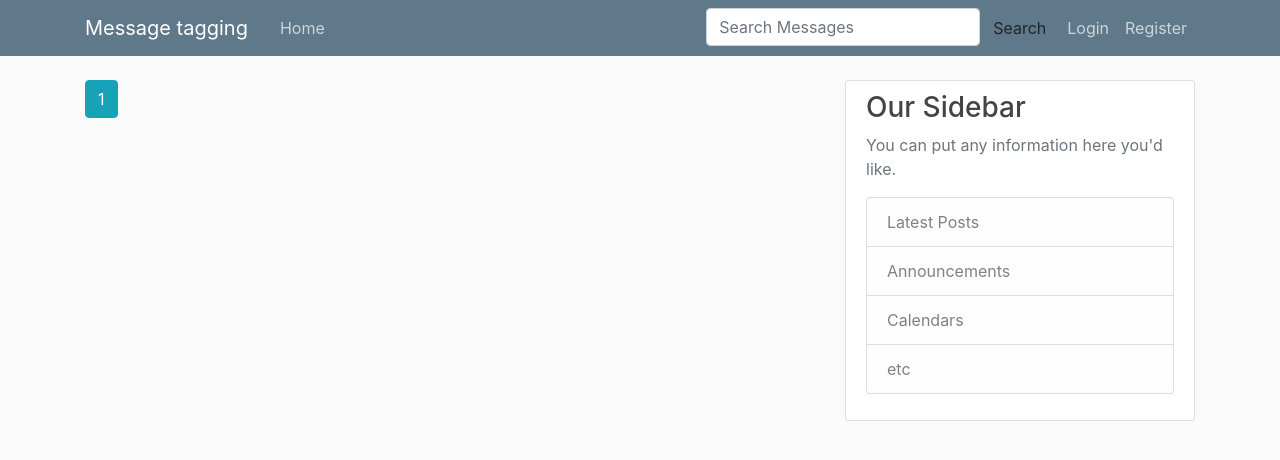
After one commit to sree-pratheep/message_tagging_api, a Django app: page / in a window 1280 px wide. The commit adds this page. Shown: the top 460 px of the page. Run offline with Django 3.2, Linux system fonts and the light colour scheme; data that the repository does not hold is empty; some libraries are stand-ins or nearby versions.

Commit message:
TelegramMedia, Search feature added

```diff
--- a/api/admin.py
+++ b/api/admin.py
@@ -1,4 +1,5 @@
 from django.contrib import admin
-from .models import TelegramMessage
+from .models import TelegramMessage, TelegramMedia
 
 admin.site.register(TelegramMessage)
+admin.site.register(TelegramMedia)
--- a/api/templates/api/base.html
+++ b/api/templates/api/base.html
@@ -26,9 +26,14 @@
             </div>
             <!-- Navbar Right Side -->
             <div class="navbar-nav">
+                <form class="d-flex" method='POST' action="{% url 'search-messages' %}">
+                    {% csrf_token %}
+                    <input class="form-control me-2" name="searched" type="search" placeholder="Search Messages" aria-label="Search">
+                    <button class="btn btn-outline" type="submit">Search</button>
+                </form>
               {% if user.is_authenticated %}
-              <a class="nav-item nav-link" href="{% url 'message-create' %}">Create Message</a>
-              <a class="nav-item nav-link" href="{% url 'profile' %}">Profile</a>
+              <!-- <a class="nav-item nav-link" href="{% url 'message-create' %}">Create Message</a> -->
+              <!-- <a class="nav-item nav-link" href="{% url 'profile' %}">Profile</a> -->
               <a class="nav-item nav-link" href="{% url 'logout' %}">Logout</a>
               {% else %}
               <a class="nav-item nav-link" href="{% url 'login' %}">Login</a>
--- a/api/templates/api/home.html
+++ b/api/templates/api/home.html
@@ -1,19 +1,19 @@
 {% extends "api/base.html" %}
 {% block content %}
-    {% for  message in telegram_messages %}
-       <div class="card mb-3">
-           <div class="card-header">{% firstof message.text|truncatechars:25 "Message" %}
-               <small class="text-muted float-right">{{ message.date }}</small>
-           </div>
-           <div class="card-body">
-
-               <pre class="card-text">
-                   {{ message.text }}
-               </pre>
-               {% if message.has_media and message.media_path %}
-               <img class="card-img-top" src="http://127.0.0.1:8080/{{ message.media_path }}">
-               {% endif %}
-           </div>
-       </div>
+    {% include "api/message_list.html" %}
+    {% if page_obj.has_previous %}
+        <a class="btn btn-outline-info mb-4" href="?page=1">First</a>
+        <a class="btn btn-outline-info mb-4" href="?page={{ page_obj.previous_page_number }}">Previous</a>
+    {% endif %}
+    {% for num in page_obj.paginator.page_range %}
+        {% if page_obj.number == num %}
+            <a class="btn btn-info mb-4" href="?page={{ num }}">{{ num }}</a>
+        {% elif num > page_obj.number|add:'-3' and num < page_obj.number|add:3 %}
+            <a class="btn btn-outline-info mb-4" href="?page={{ num }}">{{ num }}</a>
+        {% endif %}
     {% endfor %}
+    {% if page_obj.has_next %}
+        <a class="btn btn-outline-info mb-4" href="?page={{ page_obj.next_page_number }}">Next</a>
+        <a class="btn btn-outline-info mb-4" href="?page={{ page_obj.paginator.num_pages }}">Last</a>
+    {% endif %}
 {% endblock content %}
--- /dev/null
+++ b/api/templates/api/message_list.html
@@ -0,0 +1,15 @@
+{% for  message in page_obj %}
+   <div class="card mb-3">
+       <div class="card-header"><a href="{% url 'message-detail' message.id %}">{% firstof message.text|truncatechars:25 "Message" %}</a>
+           <small class="text-muted float-right">{{ message.date }}</small>
+       </div>
+       <div class="card-body">
+           <p class="card-text">{{ message.text|linebreaks }}</p>
+           {% if message.media_set %}
+           {% for media in message.media_set.all %}
+            <img class="card-img-top" src="http://127.0.0.1:8080/{{ media.media_path }}">
+           {% endfor %}
+           {% endif %}
+       </div>
+   </div>
+{% endfor %}
--- a/api/urls.py
+++ b/api/urls.py
@@ -9,12 +9,13 @@ from .views import (
 )
 
 urlpatterns = [
-    path('api-home', TelegramMessageListView.as_view(), name="api-home"),
+    path('', TelegramMessageListView.as_view(), name="api-home"),
     path('message/<int:pk>', TelegramMessageDetailView.as_view(), name="message-detail"),
     path('message/new', TelegramMessageCreateView.as_view(), name="message-create"),
     path('message/<int:pk>/update/', TelegramMessageUpdateView.as_view(), name="message-update"),
     path('message/<int:pk>/delete/', TelegramMessageDeleteView.as_view(), name="message-delete"),
     path('api-status', views.api_status, name="api-json-status"),
+    path('message/search', views.search_messages, name="search-messages"),
     path('refresh-data', views.import_json_data, name="import-json-data"),
-    path('json-data-status', views.data_stats, name="Stats of JSON data"),
+    path('json-data-status', views.data_stats, name="json-data-status"),
 ]
--- a/api/views.py
+++ b/api/views.py
@@ -1,6 +1,7 @@
 import os
 import pandas as pd
 from django.shortcuts import render
+from django.core.paginator import Paginator, EmptyPage, PageNotAnInteger
 from django.http import HttpResponse
 from django.http import JsonResponse
 from django.views.generic import (
@@ -12,20 +13,38 @@ from django.views.generic import (
 )
 from django.contrib.auth.mixins import LoginRequiredMixin, UserPassesTestMixin
 import json
-from .models import TelegramMessage
+from .models import TelegramMessage, TelegramMedia
+
 
 message_json_path = '/home/sree/covid-project/telegram-messages/messages/'
+PAGE_SIZE = 10
 
 
-def home(request):
-    message_list = TelegramMessage.objects.all()[:10]
-    return render(request, 'api/home.html', {'telegram_messages': message_list})
+def search_messages(request):
+    if request.method == 'POST':
+        searched = request.POST.get('searched')
+        page_number = request.POST.get('page', 1)
+    elif request.method == 'GET':
+        searched = request.GET.get('searched')
+        page_number = request.GET.get('page', 1)
+    else:
+        searched = None
+        page_number = 1
+
+    if searched:
+        message_list = TelegramMessage.objects.filter(message__contains=searched).order_by('-date')
+    else:
+        message_list = TelegramMessage.objects.all().order_by('-date')
+
+    paginator = Paginator(message_list, PAGE_SIZE)
+    page_obj = paginator.page(page_number)
+    return render(request, 'api/search_results.html', {'page_obj': page_obj, 'searched': searched})
 
 
 class TelegramMessageListView(ListView):
     model = TelegramMessage
     template_name = 'api/home.html'
-    context_object_name = 'telegram_messages'
+    paginate_by = PAGE_SIZE
     ordering = ['-date']
 
 
@@ -93,17 +112,31 @@ def import_json_data(request):
     latest_message = TelegramMessage.objects.first()
     if latest_message:
         max_message_id = TelegramMessage.objects.latest('id').id
-    written = False
+    written = 0
+    current_group_id = None
+    current_message = None
     for filename in sorted(os.listdir(message_json_path)):
         with open(os.path.join(message_json_path, filename)) as fp:
             for line in fp:
                 message = json.loads(line, object_hook=message_object_decoder)
                 if message.id > max_message_id:
-                    message.save()
-                    written = True
+                    if not message.grouped_id or message.grouped_id != current_group_id:
+                        message.save()
+                        written += 1
+                if message.has_media:
+                    if not message.grouped_id or message.grouped_id != current_group_id:
+                        current_group_id = message.grouped_id
+                        current_message = message
+                    media_message = TelegramMedia()
+                    media_message.id = message.id
+                    media_message.grouped_id = current_group_id
+                    media_message.media_path = message.media_path
+                    media_message.telegram_message = current_message
+                    media_message.save()
+
         # print(len(message_list))
         print(filename)
-        if written:
+        if written > 100:
             break
     return JsonResponse({'status': "Succeeded"})
 
--- a/message_tagging_api/settings.py
+++ b/message_tagging_api/settings.py
@@ -123,7 +123,7 @@ STATIC_URL = '/static/'
 
 DEFAULT_AUTO_FIELD = 'django.db.models.BigAutoField'
 
-MEDIA_ROOT = os.path.join(BASE_DIR,'media')
+MEDIA_ROOT = os.path.join(BASE_DIR, 'media')
 MEDIA_URL = '/media/'
 
 CRISPY_TEMPLATE_PACK = 'bootstrap4'
--- a/message_tagging_api/urls.py
+++ b/message_tagging_api/urls.py
@@ -22,7 +22,7 @@ from django.contrib.auth import views as auth_views
 
 urlpatterns = [
     path('admin/', admin.site.urls),
-    path('api/', include('api.urls')),
+    path('', include('api.urls')),
     path('register/', user_views.register, name='register'),
     path('profile/', user_views.profile, name='profile'),
     path('login/', auth_views.LoginView.as_view(template_name='users/login.html'), name='login'),
```
Also changed, not shown: api/models.py (+7 -0 lines), api/templates/api/search_results.html (added, +21 -0 lines), api/templates/api/telegrammessage_detail.html (+12 -16 lines).
